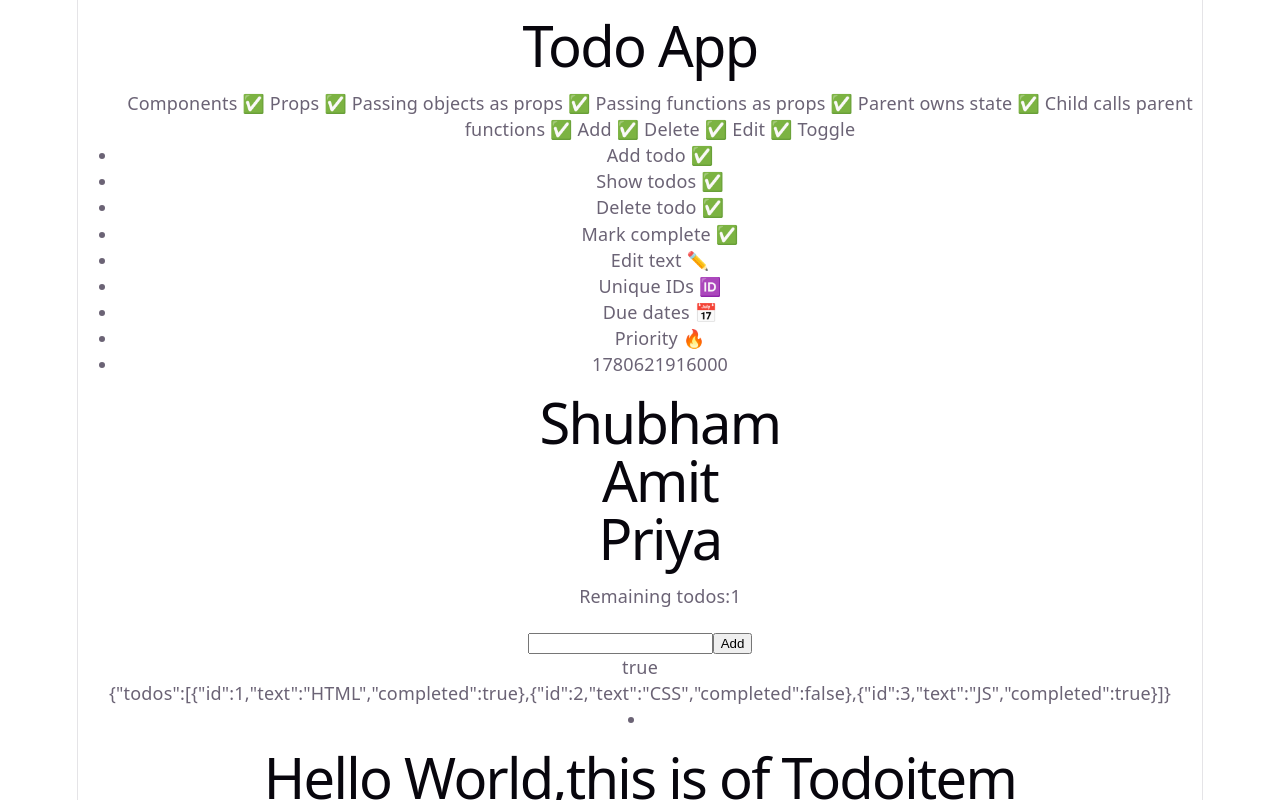
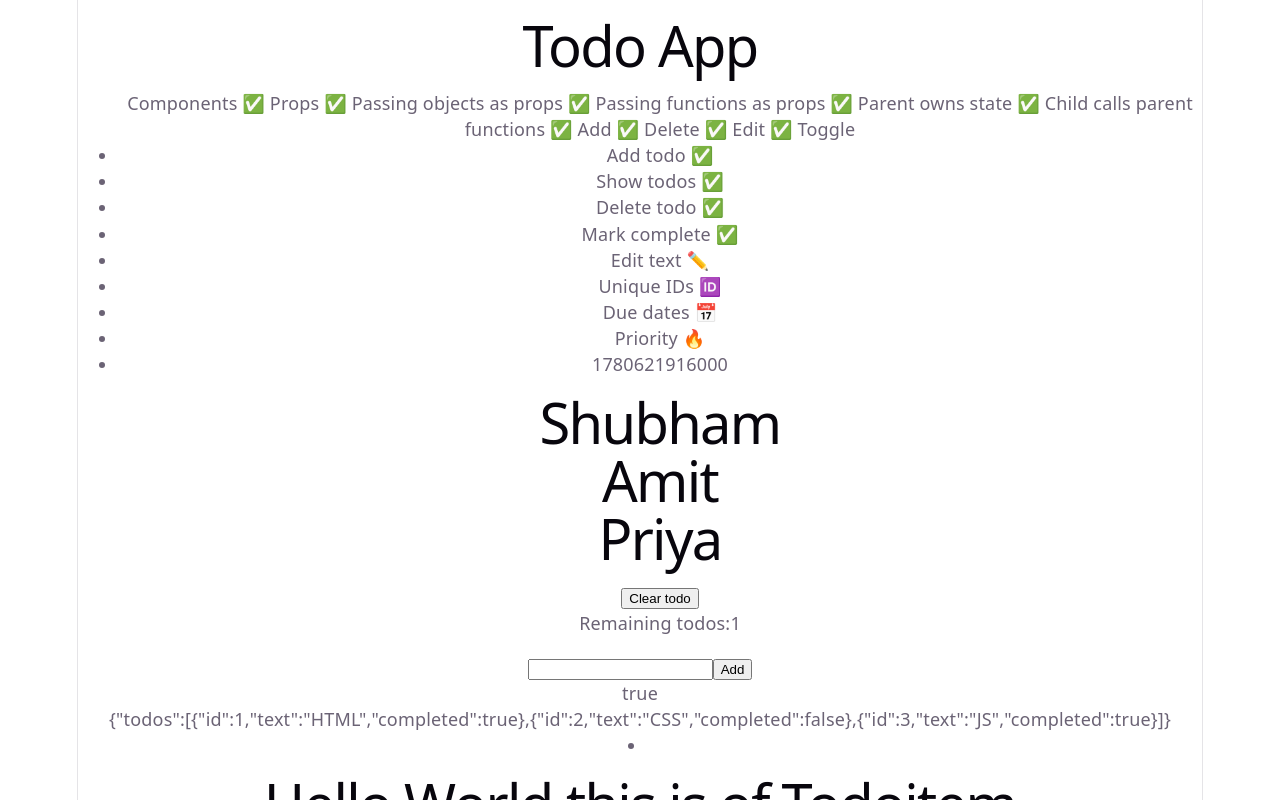
Before and after one commit to Griffin-code-bot/Todo, a React (Vite) app: page / in a window 1280 px wide. Shown: the top 800 px of the page. Built offline with nearby package versions, Linux system fonts and the light colour scheme.

Commit message:
Added clear button which shows uncompleted ones

```diff
--- a/src/App.jsx
+++ b/src/App.jsx
@@ -87,6 +87,20 @@ function editTodo(id, newText){
          const remainingTodos= todos.filter(
          (todo) => todo.completed !== true
           ).length
+
+function clearCompleted() {
+   const remainingTodos= todos.filter(
+         (todo) => todo.completed !== true
+          )
+   setTodos(remainingTodos)
+
+}
+
+
+
+
+
+
   return (
     <>
       <div>
@@ -126,7 +140,7 @@ Components
      <Name name="Amit" />
      <Name name="Priya" />
 
-
+    <button onClick={clearCompleted}>Clear todo </button>
     <p>Remaining todos:{remainingTodos}</p>
 	</ul>
 
```
